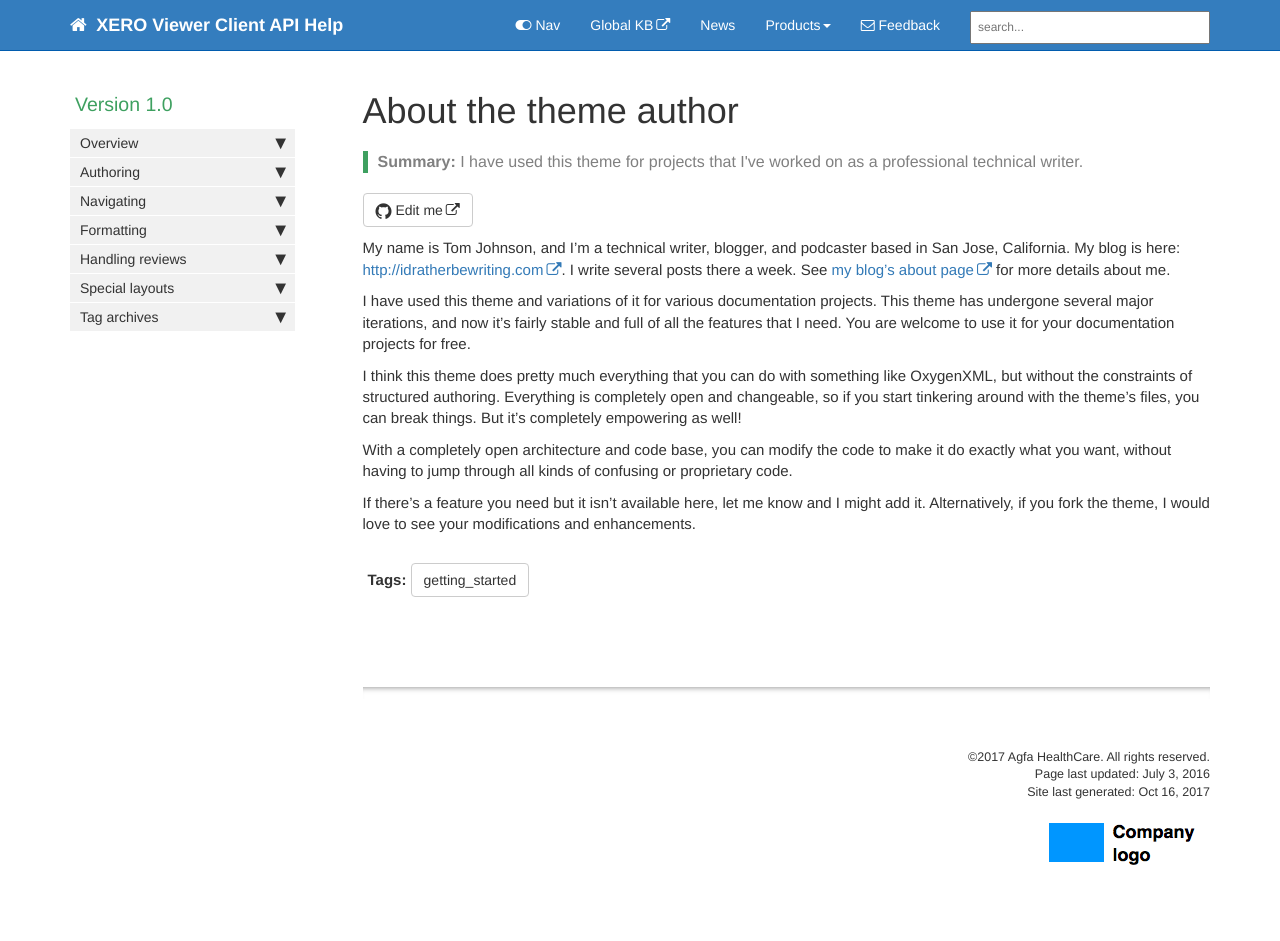
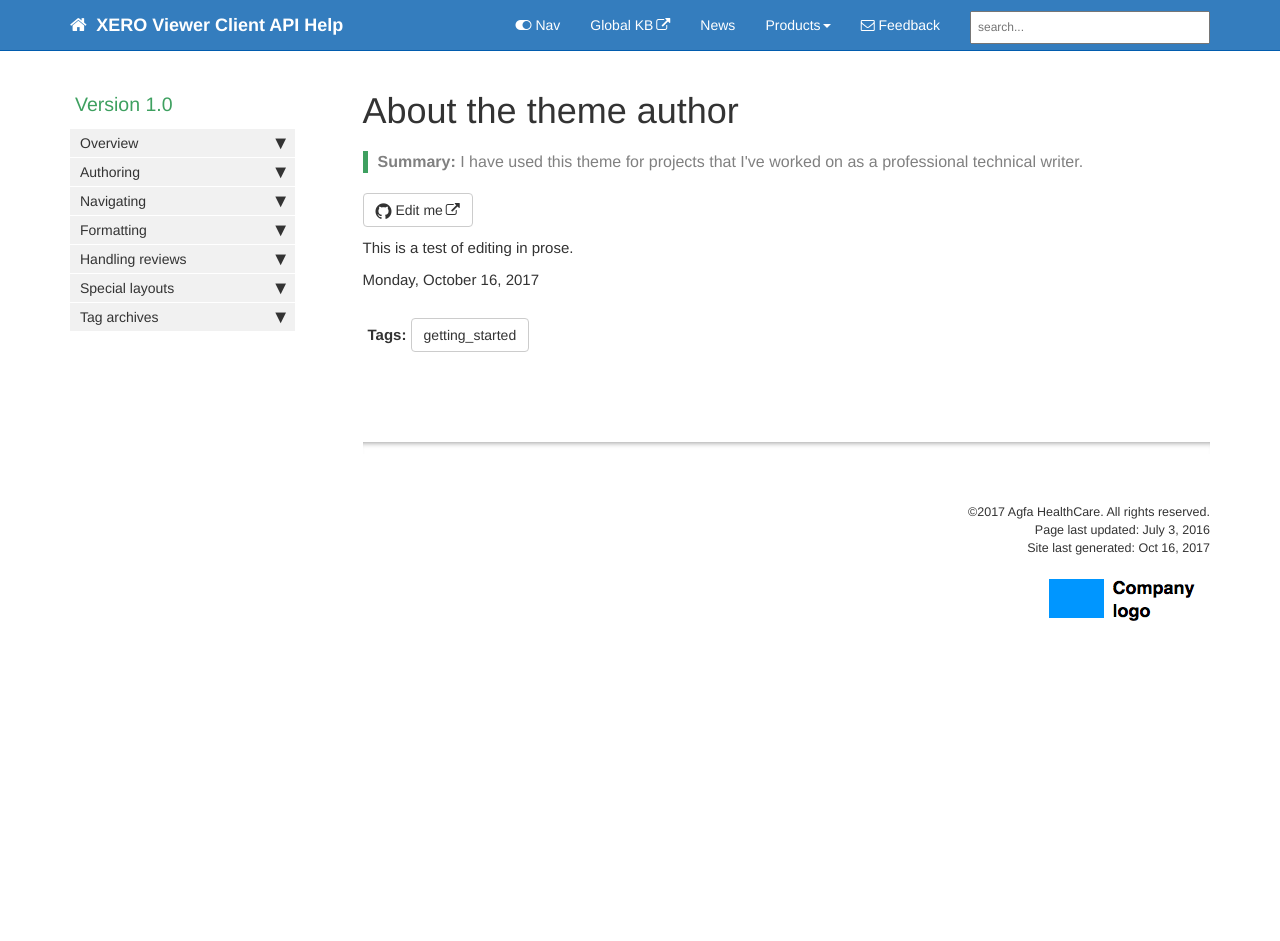
Before and after one commit to awrlv/docsPlayground, a Jekyll site: the page built from pages/mydoc/mydoc_about.md, in a window 1280 px wide. Built offline with Jekyll 4.4.1, drawn with Linux system fonts in a browser that asks for light colours; nearby versions of some CDN libraries; comment, search, counter and statistics services are not loaded; after the commit the page ends 900 px from its top, so only the background shows below that.

Commit message:
Update mydoc_about.md

```diff
--- a/pages/mydoc/mydoc_about.md
+++ b/pages/mydoc/mydoc_about.md
@@ -1,22 +1,22 @@
 ---
 title: About the theme author
-keywords: documentation theme, jekyll, technical writers, help authoring tools, hat replacements
-last_updated: July 3, 2016
-tags: [getting_started]
-summary: "I have used this theme for projects that I've worked on as a professional technical writer."
+keywords: >-
+  documentation theme, jekyll, technical writers, help authoring tools, hat
+  replacements
+last_updated: 'July 3, 2016'
+tags:
+  - getting_started
+summary: >-
+  I have used this theme for projects that I've worked on as a professional
+  technical writer.
 sidebar: mydoc_sidebar
 permalink: mydoc_about.html
 folder: mydoc
+published: true
 ---
 
-My name is Tom Johnson, and I'm a technical writer, blogger, and podcaster based in San Jose, California. My blog is here: [http://idratherbewriting.com](http://idratherbewriting.com). I write several posts there a week. See [my blog's about page](http://idratherbewriting.com/aboutme/) for more details about me.
+This is a test of editing in prose.
 
-I have used this theme and variations of it for various documentation projects. This theme has undergone several major iterations, and now it's fairly stable and full of all the features that I need. You are welcome to use it for your documentation projects for free.
-
-I think this theme does pretty much everything that you can do with something like OxygenXML, but without the constraints of structured authoring. Everything is completely open and changeable, so if you start tinkering around with the theme's files, you can break things. But it's completely empowering as well!
-
-With a completely open architecture and code base, you can modify the code to make it do exactly what you want, without having to jump through all kinds of confusing or proprietary code.
-
-If there's a feature you need but it isn't available here, let me know and I might add it. Alternatively, if you fork the theme, I would love to see your modifications and enhancements.
+Monday, October 16, 2017
 
 {% include links.html %}
```
